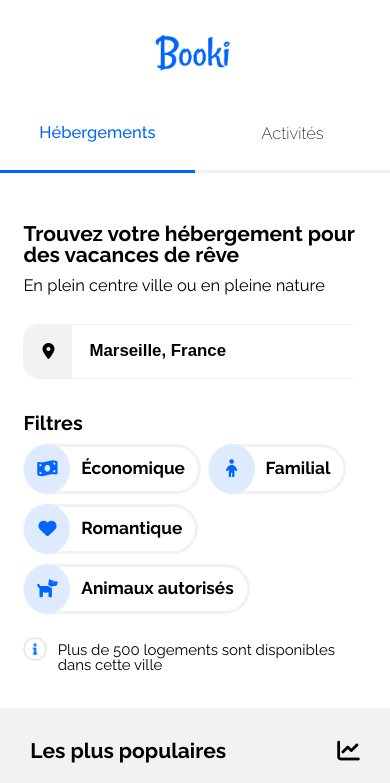
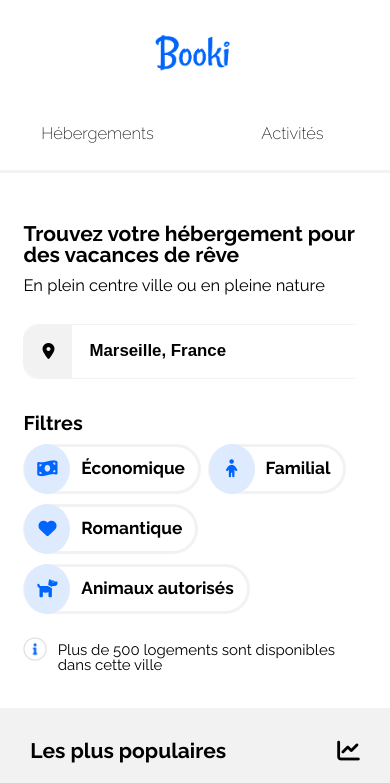
Before and after one commit to InahiDev/Booki, a plain HTML site: page index.html in a window 390 px wide. Shown: the top 783 px of the page. Drawn offline with Linux system fonts and the light colour scheme; a web font is replaced by a local one.

Commit message:
Essai d'effet sur link nav "visités"

```diff
--- a/assets/css/index.css
+++ b/assets/css/index.css
@@ -75,20 +75,11 @@ nav {
     font-size: 100%;
     font-weight: 200;
     box-sizing: border-box;
-    border-top: 3px solid #0065FC;
+    border-top: 3px solid #FFF;
     border-bottom: 3px solid #FFF;
 }
 
-.nav-inactive {
-    border-top-color: #FFF;
-}
-
-.nav-active p {
-    color: #0065FC;
-    font-weight: 500;
-}
-
-.nav-inactive:hover {
+.nav-inactive:hover, .nav-active:hover {
     box-sizing: border-box;
     border-top: 3px solid #0065FC;
     border-bottom: 3px solid #FFF;
@@ -850,18 +841,18 @@ footer > div {
     }
 
     .nav-active {
-        border-top: none;
-        border-bottom: 3px solid #0065FC;
+        border-bottom: 3px solid #F2F2F2;
     }
 
     .nav-inactive {
         border-bottom: 3px solid #F2F2F2;
     }
 
-    .nav-inactive:hover {
+    .nav-inactive:hover, .nav-active:hover {
         border-top-color: #FFF;
         border-bottom-color: #0065FC;
     }
+
     nav p {
         display: flex;
         align-items: center;
```
